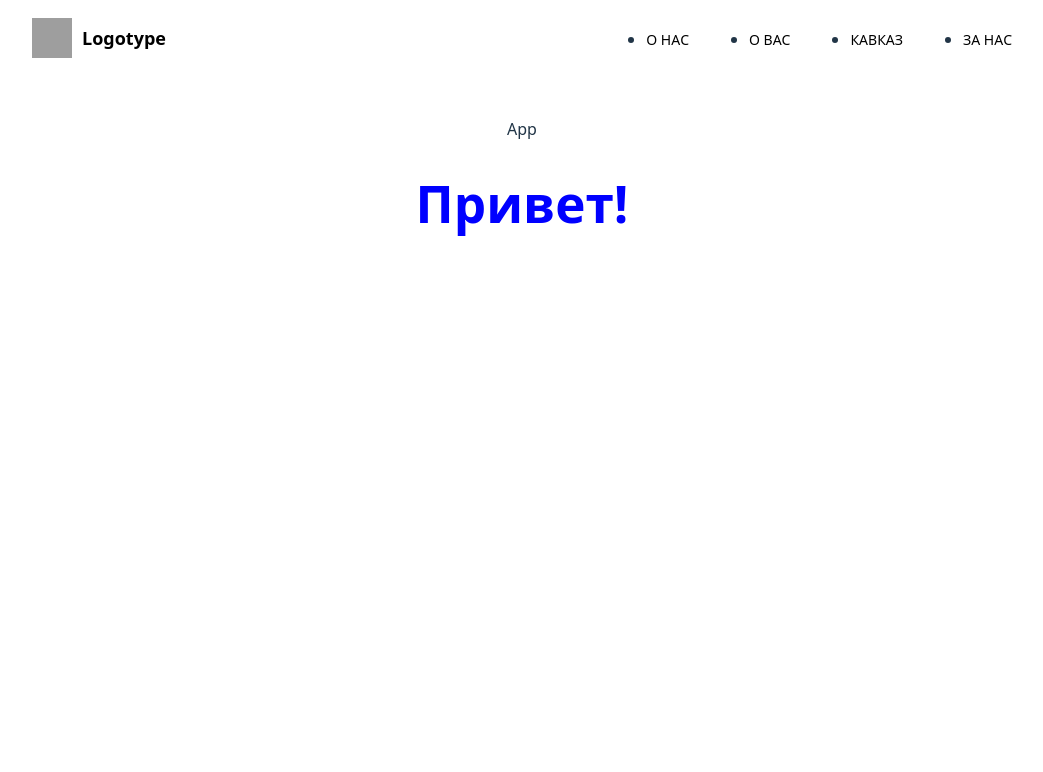
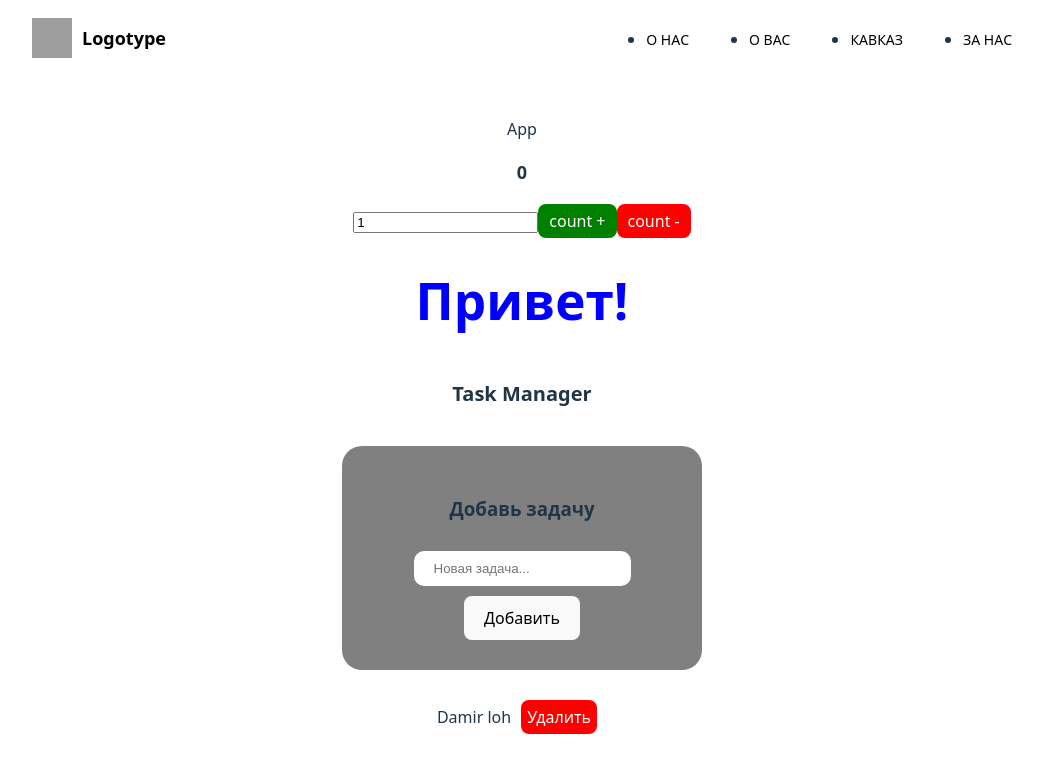
Before and after one commit to zaikinale/react_29_10_25.io, a React (Vite) app: page / in a window 1280 px wide. Shown: the top 772 px of the page, without its empty margins (118-1161 px from the left). Built offline with nearby package versions, Linux system fonts and the light colour scheme; grey boxes are pictures that could not be loaded.

Commit message:
lession_30_10_25

```diff
--- a/src/App.jsx
+++ b/src/App.jsx
@@ -4,6 +4,8 @@
 import './App.css'
 import Greeting from './components/Greeting/index.jsx'
 import Header from './components/Header/index.jsx'
+import Clicker from './components/Clicker/clicker.jsx'
+import TaskManager from './components/TaskManager/TaskManager.jsx'
 
 function App() {
   // const [count, setCount] = useState(0)
@@ -32,11 +34,14 @@ function App() {
   //     </p>
   //   </>
   // )
+
   return (
     <>
       <Header></Header>
       <div>App</div>
+      <Clicker></Clicker>
       <Greeting></Greeting>
+      <TaskManager></TaskManager>
     </>
   )
 }
--- /dev/null
+++ b/src/components/Clicker/clicker.jsx
@@ -0,0 +1,28 @@
+import { useState } from 'react';
+import style from './style.module.css'
+
+export default function Clicker () {
+    const [count, setCount] = useState(0)
+    const [value, setValue] = useState(1)
+
+    const handleClick = (typeOfOperation) => () => {
+        if (typeOfOperation === 'add') {
+            setCount(count + +value)
+        }else {
+            setCount(count- +value)
+        }
+    }
+
+    const handleInput = (e) => {
+        // console.log(e)
+        setValue(e.target.value)
+    }
+
+
+    return <div className="style.counter">
+        <h3 className={style.counter__title}>{count}</h3>
+        <input type="number" value={value} onChange={handleInput} />
+        <button onClick={handleClick('add')} className={style.counter__add}>count +</button>
+        <button onClick={handleClick('reduce')} className={style.counter__reduce}>count -</button>
+    </div>
+}
--- /dev/null
+++ b/src/components/Clicker/style.module.css
@@ -0,0 +1,24 @@
+
+.counter {
+    width: 100px;
+    display: flex;
+    flex-direction: column;
+    align-items: center;
+    flex-wrap: wrap;
+    gap: 10px;
+}
+
+.counter__title {
+    font-size: 18px;
+    font-weight: bold;
+}
+
+.counter__add, .counter__reduce {
+    color: white;
+    padding: 5px 10px;
+    background-color: green;
+}
+
+.counter__reduce {
+    background-color: red;
+}
--- /dev/null
+++ b/src/components/List/List.jsx
@@ -0,0 +1,7 @@
+import style from './style.module.css'
+
+export default function List({list, onRemove}) {
+    return <ul className={style.list}>
+        {list.map((item) => <li className={style.list__item} key={item.id}>{item.text}<button className={style.list_delete} onClick={() => onRemove(item.id)}>Удалить</button></li>)}
+    </ul>
+}
--- /dev/null
+++ b/src/components/List/style.module.css
@@ -0,0 +1,26 @@
+
+
+.list {
+    box-sizing: border-box;
+    padding: 20px;
+    display: flex;
+    flex-direction: column;
+    gap: 20px;
+    list-style-type: none;
+    margin: 0;
+    padding: 0;
+
+}
+
+.list_item {
+    text-decoration: none;
+    font-weight: bold;
+    font-size: 14px;
+}
+
+.list_delete {
+    margin: 10px;
+    padding: 5px;
+    background-color: red;
+    color: white;
+}
--- /dev/null
+++ b/src/components/TaskAddFrom/TaskAddFrom.jsx
@@ -0,0 +1,31 @@
+// TaskAddFrom.jsx
+import { useState } from 'react';
+import style from './style.module.css';
+
+export default function TaskAddFrom({ onAdd }) {
+    const [text, setText] = useState('');
+
+    const handleSubmit = (e) => {
+        e.preventDefault();
+        if (text.trim()) {
+            onAdd(text);
+            setText('');
+        }
+    };
+
+    return (
+        <form className={style.form} onSubmit={handleSubmit}>
+            <h3 className={style.form__title}>Добавь задачу</h3>
+            <input
+                type="text"
+                className={style.form__input}
+                value={text}
+                onChange={(e) => setText(e.target.value)}
+                placeholder="Новая задача..."
+            />
+            <button type="submit" className={style.form__button}>
+                Добавить
+            </button>
+        </form>
+    );
+}
--- /dev/null
+++ b/src/components/TaskAddFrom/style.module.css
@@ -0,0 +1,26 @@
+
+
+.form {
+    padding: 30px;
+    background-color: gray;
+    border-radius: 20px;
+    align-items: center;
+    width: 300px;
+    display: flex;
+    flex-direction: column;
+    gap: 10px;
+}
+
+.form__title {
+    font-weight: bold;
+}
+
+.form__input {
+    padding: 10px 20px;
+    text-decoration: none;
+    border: none;
+    border-radius: 10px;
+    background-color: white;
+    color: black;
+
+}
--- /dev/null
+++ b/src/components/TaskManager/TaskManager.jsx
@@ -0,0 +1,25 @@
+import { useState } from "react";
+import List from '../List/List.jsx';
+import TaskAddFrom from '../TaskAddFrom/TaskAddFrom.jsx';
+import style from './style.module.css';
+
+
+export default function TaskManager () {
+    const [tasks, setTasks] = useState([{id: 1, text: 'Damir loh', }])
+
+    const addTask = (text) => {
+        const newId = tasks.length + 1;
+        setTasks(prev => [...prev, { id: newId, text }]);
+    };
+
+    const removeTask = (id) => {
+        setTasks(prev => prev.filter(task => task.id !== id));
+    };
+
+    return <div className={style.section}>
+        <h2 className={style.section__title}>Task Manager</h2>
+        <TaskAddFrom onAdd={addTask}></TaskAddFrom>
+        <List list={tasks} onRemove={removeTask}></List>
+    </div>
+
+}
--- /dev/null
+++ b/src/components/TaskManager/style.module.css
@@ -0,0 +1,12 @@
+
+.section {
+    display: flex;
+    flex-direction: column;
+    align-items: center;
+    gap: 20px;
+}
+
+.section__title {
+    font-weight: bold;
+    font-size: 20px;
+}
```
